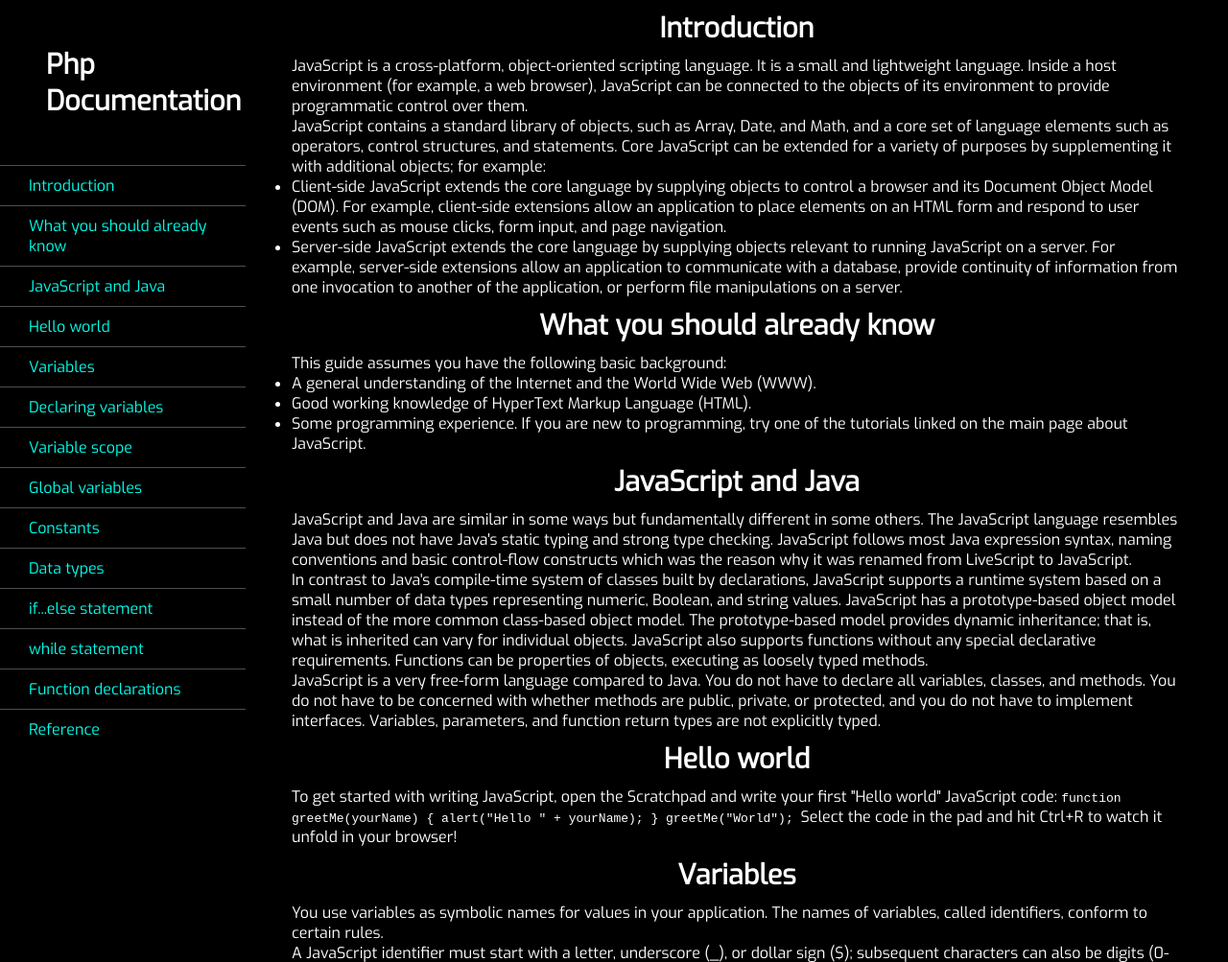
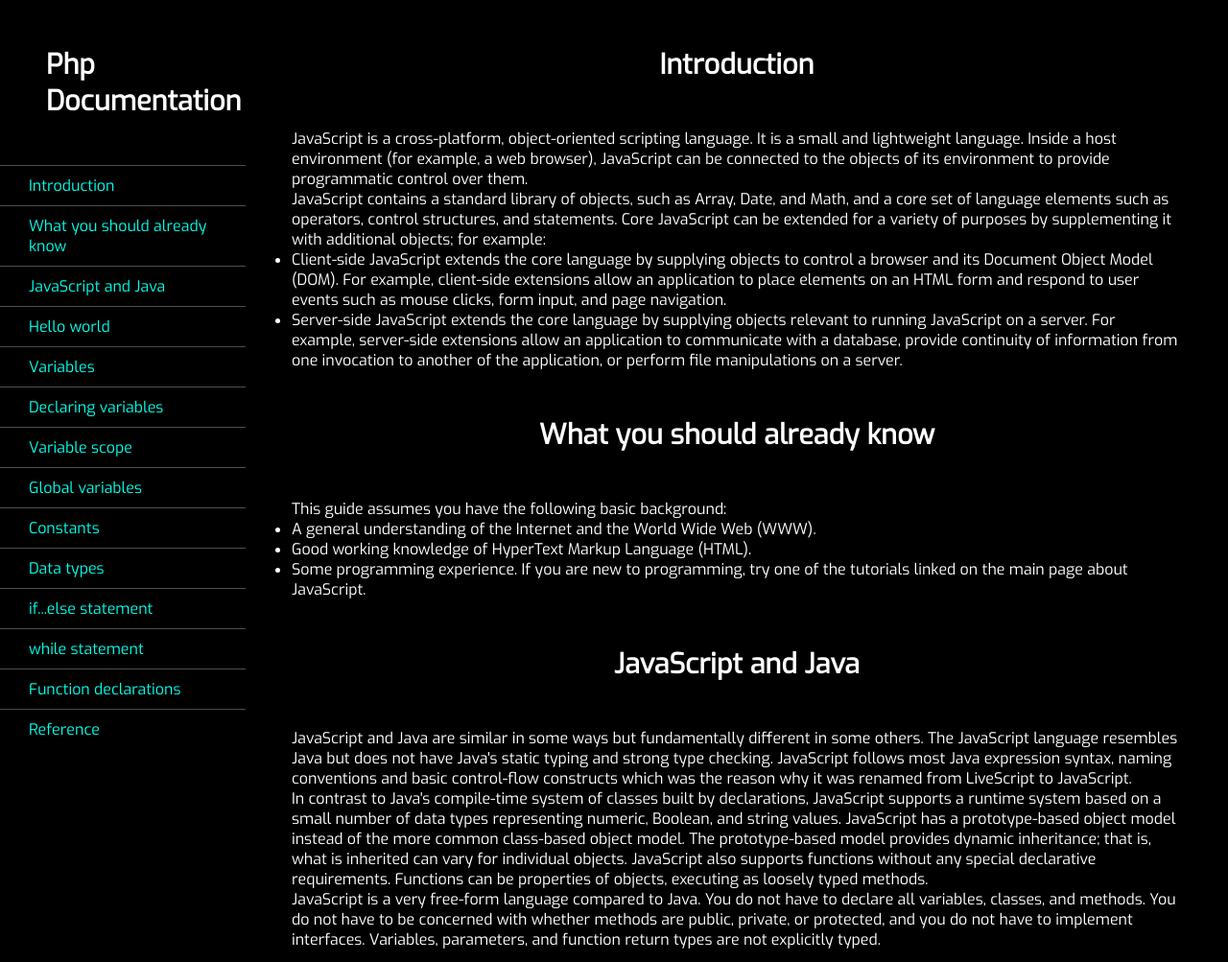
Before and after one commit to djimgon/t-doc, a plain HTML site: page index.html in a window 1280 px wide. Shown: the top 1003 px of the page at 96% size. Drawn offline with Linux system fonts and the light colour scheme.

Commit message:
Add header margin

```diff
--- a/styles.css
+++ b/styles.css
@@ -37,7 +37,7 @@ body {
 
 header {
   color: white;
-  margin: 10px;
+  margin: 3rem;
   text-align: center;
   font-size: 1.8em;
   font-weight: bold;
```
